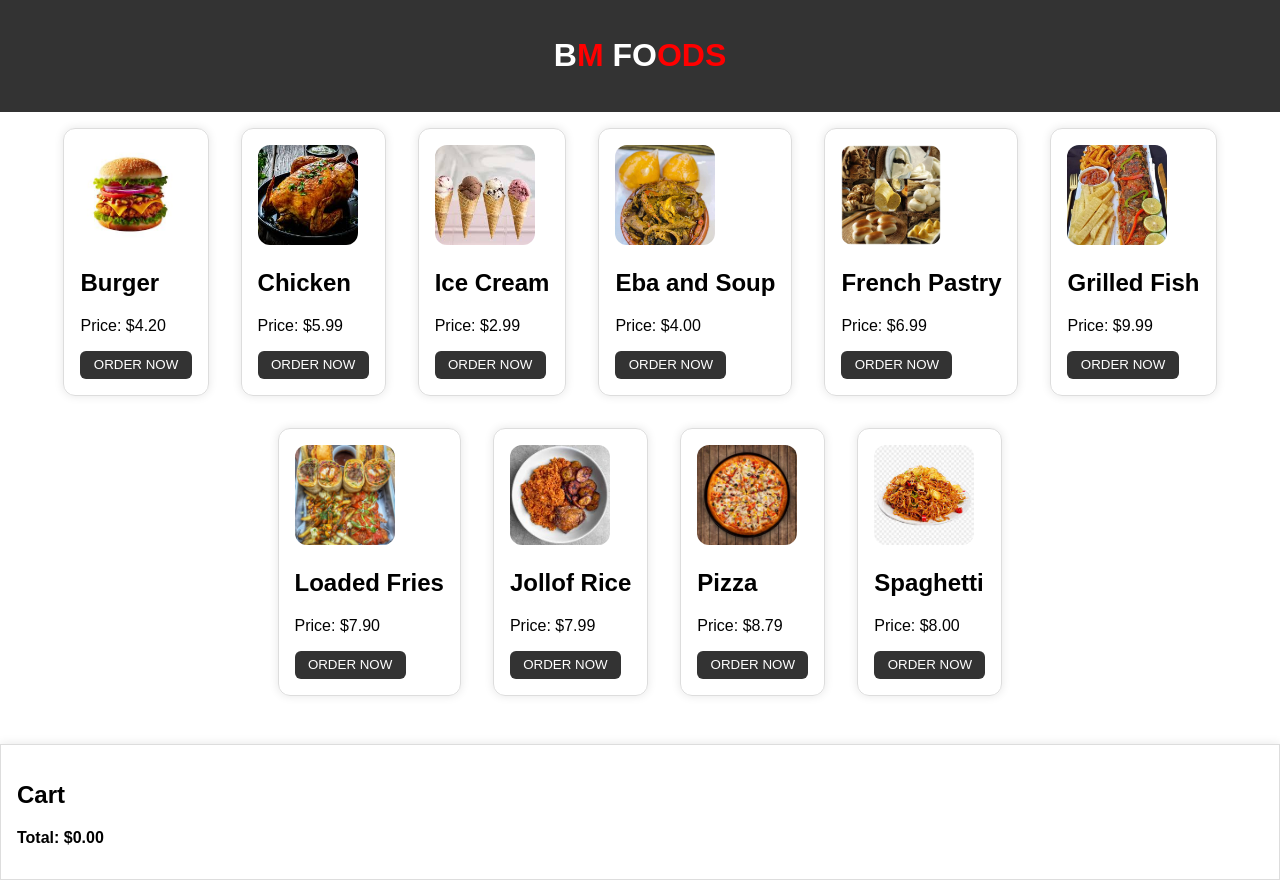
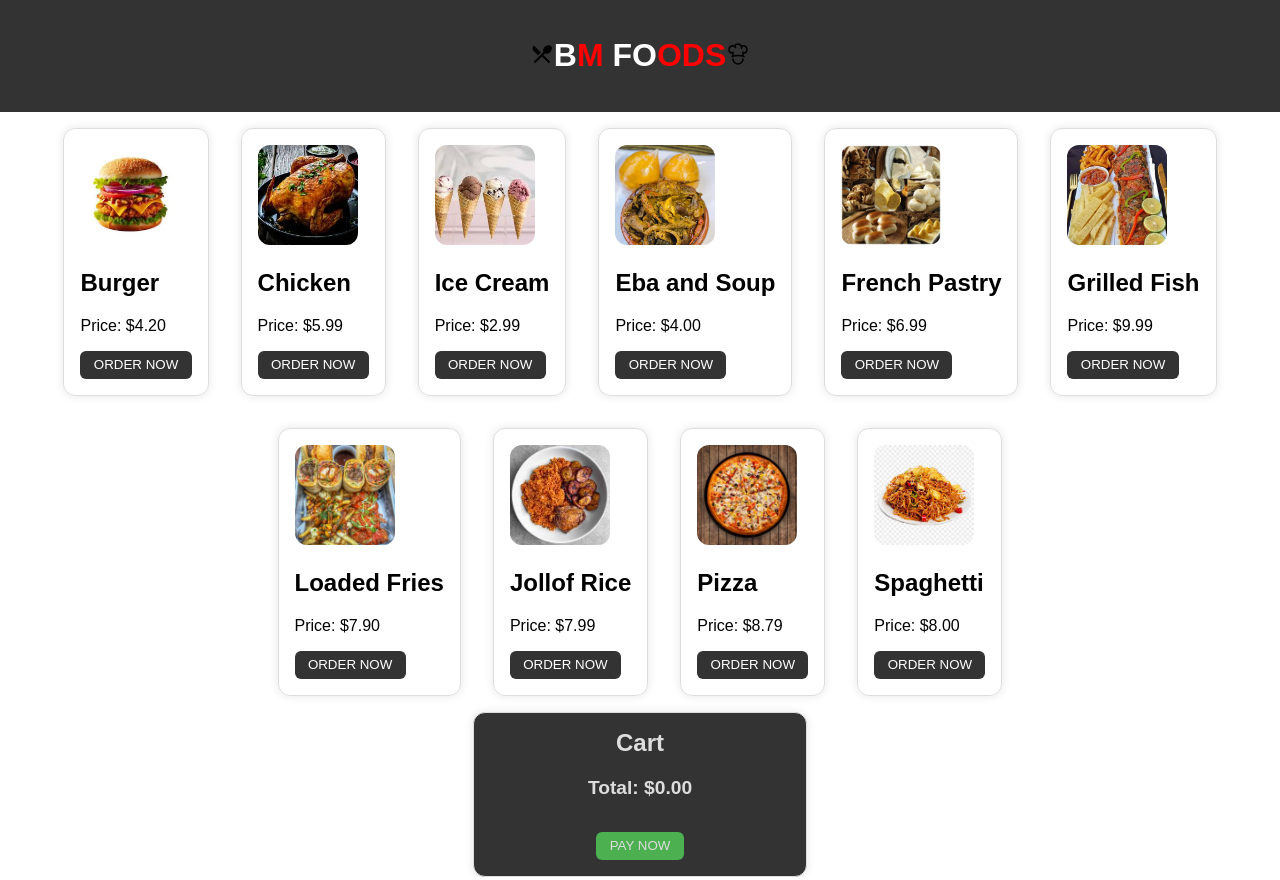
Before and after one commit to patriarchpamyeipyeng/bm-foods, a plain HTML site: page index.html in a window 1280 px wide. Drawn offline with Linux system fonts and the light colour scheme.

Commit message:
icon added

```diff
--- a/index.html
+++ b/index.html
@@ -3,13 +3,16 @@
 <head>
     <meta charset="UTF-8">
     <meta name="viewport" content="width=device-width, initial-scale=1.0">
-    <title>BM FOODS</title>
+    <link rel="icon" href="images/hugeicons--chef.svg">
+    <title> BM FOODS</title>
     <link rel="stylesheet" href="styles.css">
 </head>
 <body>
     <header>
-        <h1>B<span style="color: red;">M</span> FO<span style="color: red;">ODS</span></h1>
+        <h1><img src="images/ic--baseline-restaurant-menu.svg" alt="">B<span style="color: red;">M</span> FO<span style="color: red;">ODS</span><img src="images/hugeicons--chef.svg" alt=""></h1>
         </header>
+
+        <div class="container">
         <div class="menu">
             <div class="menu-item">
     <img src="images/burger.jpg" alt="Burger">
@@ -81,10 +84,14 @@
     <button class="order-button">Order Now</button>
     </div>
     </div>
+    <div class="cart-container">
     <div class="cart">
         <h2>Cart</h2>
         <ul id="cart-list"></ul>
         <p id="total-price">Total: $0.00</p>
+        <button id="pay-button">Pay Now</button>
+    </div>
+    </div>
     </div>
     <script src="script.js"></script>
 </body>
--- a/styles.css
+++ b/styles.css
@@ -39,32 +39,64 @@ header{
 .order-button:hover{
     background-color: #555;
 }
+.container{
+    display: flex;
+    flex-direction: column;
+    align-items: center;
+}
 .cart{
-    margin-top: 2em;
+    margin-top: 2em auto;
+    background-color: #333;
     padding: 1em;
+    color: #ddd;
     border: 1px solid #ddd;
     box-shadow: 0 0 10px rgba(0, 0, 0, 0.1);
-
+    border-radius: 12px;
+    width: 300px;
+    text-align: center;
+}
+.cart h2{
+    margin-top: 0;
 }
 #cart-list{
     list-style: none;
     padding: 0;
     margin: 0;
+    text-align: left;
+}
+#cart-list li:last-child{
+    border-bottom: none;
 }
 #total-price{
     font-weight: bold;
+    font-size: 1.2em;
+    margin-top: 1em;
 }
 .remove-btn {
-  background-color: #080606;
-  color: #fff;
+  background-color: #ffffff;
+  color: #000000;
   border: none;
   padding: 0.25em 0.5em;
   border-radius: 5px;
   cursor: pointer;
-  font-size: 0.8em;
+  font-size: 1em;
   margin-left: 1em;
+  margin-top: 1.5em;
 }
 
 .remove-btn:hover {
-  background-color: #bd2130;
+  background-color: red;
 }
+#pay-button{
+    background-color: #4caf50;
+    color: #ddd;
+    border: none;
+    padding: 0.5em 1em;
+    border-radius: 6px;
+    cursor: pointer;
+    margin-top: 1em;
+    text-transform: uppercase;
+}
+#pay-button:hover{
+    background-color: #3e8e41;
+}
```
Also changed, not shown: images/hugeicons--chef.svg (added), images/ic--baseline-restaurant-menu.svg (added).
